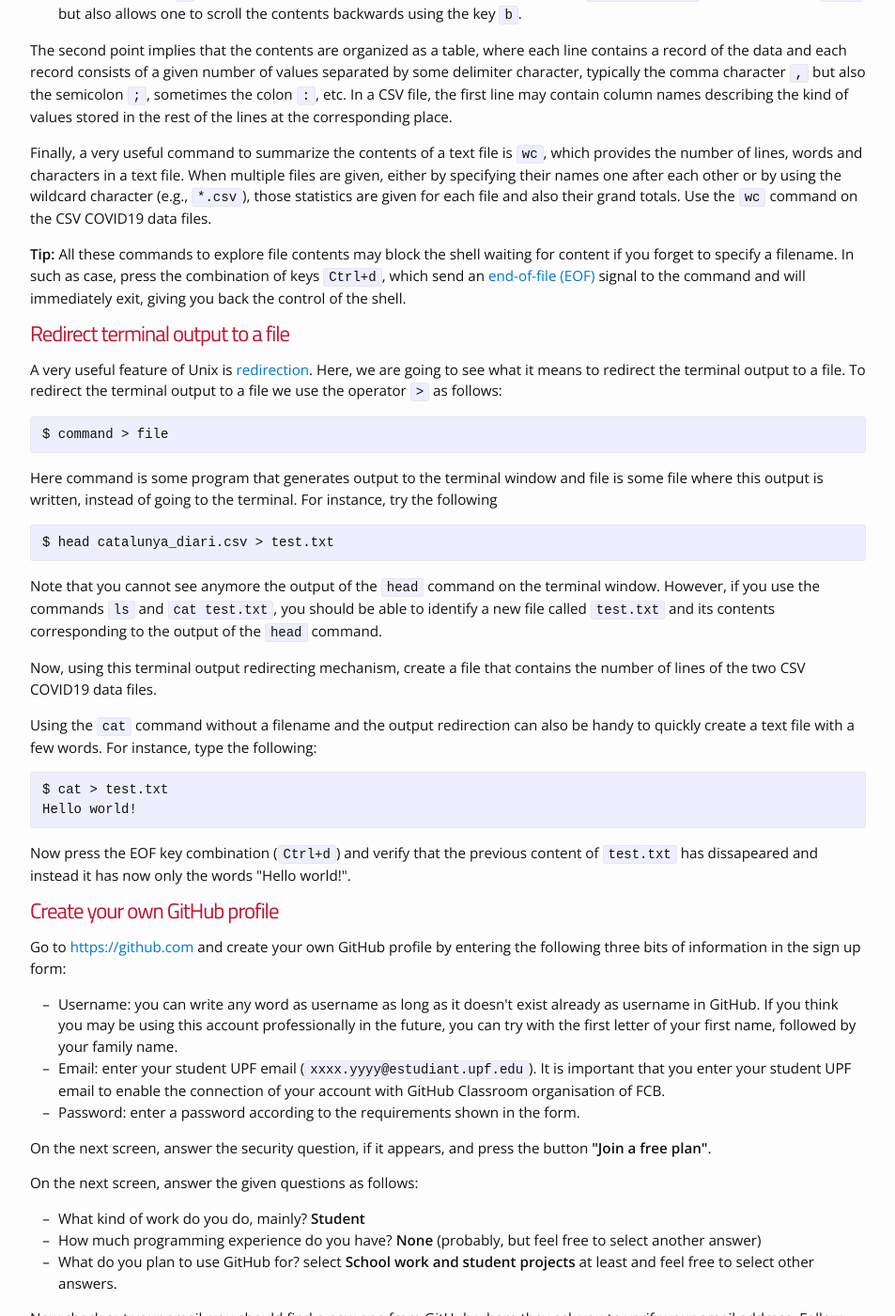
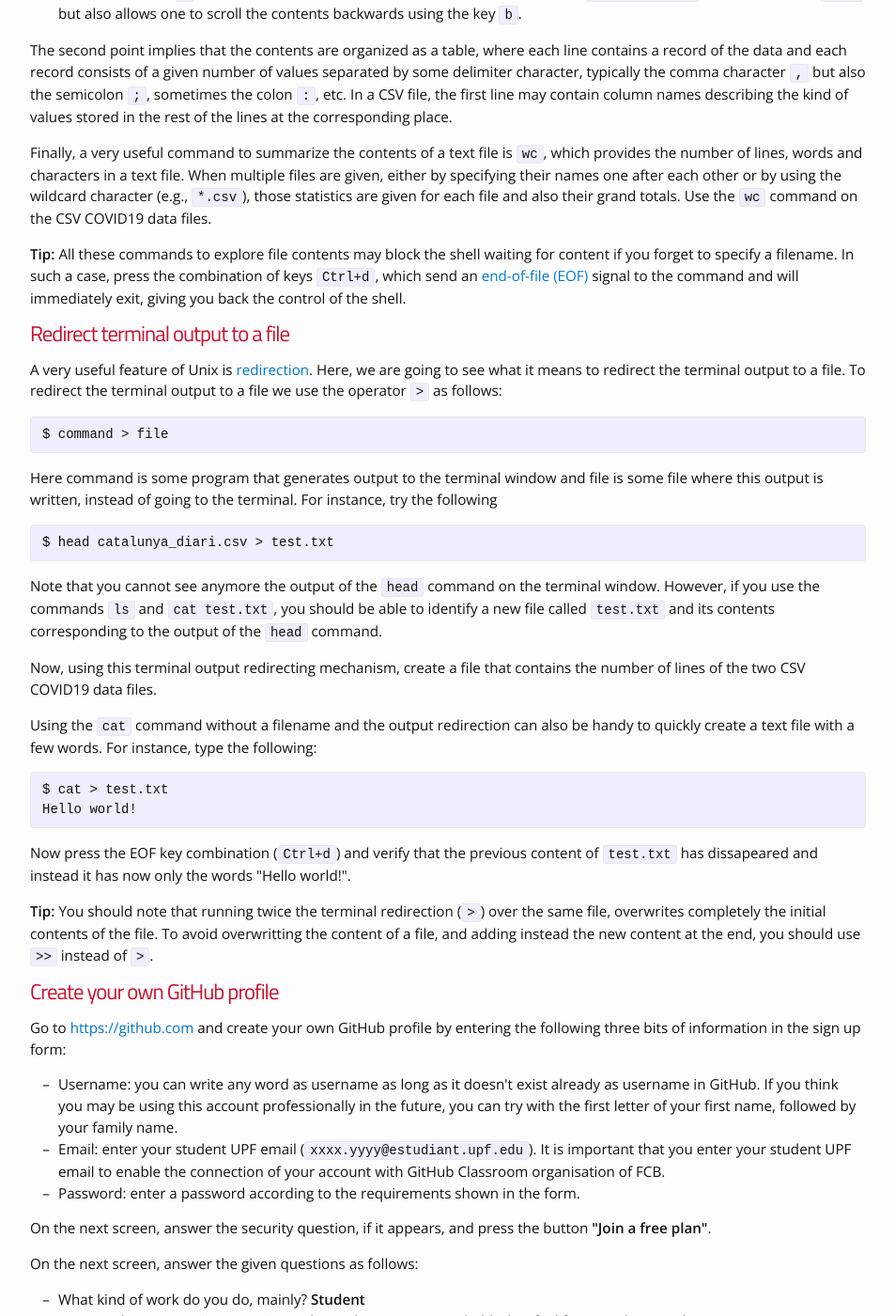
Before and after one commit to funcompbio/funcompbio.github.io, a Jekyll site: the page built from practical1/practical1.md, in a window 1280 px wide and 1400 px high, scrolled down 5036 px. Shown: the whole window at 94% size, without its empty margins (163-1116 px from the left). Built offline with Jekyll 4.4.1, drawn with Linux system fonts in a browser that asks for light colours; nearby versions of some CDN libraries.

Commit message:
Updated practical 1.

```diff
--- a/practical1/practical1.html
+++ b/practical1/practical1.html
@@ -90,7 +90,7 @@
 </ul>
 <p>The second point implies that the contents are organized as a table, where each line contains a record of the data and each record consists of a given number of values separated by some delimiter character, typically the comma character <code>,</code> but also the semicolon <code>;</code>, sometimes the colon <code>:</code>, etc. In a CSV file, the first line may contain column names describing the kind of values stored in the rest of the lines at the corresponding place.</p>
 <p>Finally, a very useful command to summarize the contents of a text file is <code>wc</code>, which provides the number of lines, words and characters in a text file. When multiple files are given, either by specifying their names one after each other or by using the wildcard character (e.g., <code>*.csv</code>), those statistics are given for each file and also their grand totals. Use the <code>wc</code> command on the CSV COVID19 data files.</p>
-<p><strong>Tip:</strong> All these commands to explore file contents may block the shell waiting for content if you forget to specify a filename. In such as case, press the combination of keys <code>Ctrl+d</code>, which send an <a href="https://en.wikipedia.org/wiki/End-of-file">end-of-file (EOF)</a> signal to the command and will immediately exit, giving you back the control of the shell.</p>
+<p><strong>Tip:</strong> All these commands to explore file contents may block the shell waiting for content if you forget to specify a filename. In such a case, press the combination of keys <code>Ctrl+d</code>, which send an <a href="https://en.wikipedia.org/wiki/End-of-file">end-of-file (EOF)</a> signal to the command and will immediately exit, giving you back the control of the shell.</p>
 <h1 id="redirect-terminal-output-to-a-file">Redirect terminal output to a file</h1>
 <p>A very useful feature of Unix is <a href="https://en.wikipedia.org/wiki/Redirection_%28computing%29">redirection</a>. Here, we are going to see what it means to redirect the terminal output to a file. To redirect the terminal output to a file we use the operator <code>&gt;</code> as follows:</p>
 <pre><code>$ command &gt; file</code></pre>
@@ -102,6 +102,7 @@
 <pre><code>$ cat &gt; test.txt
 Hello world!</code></pre>
 <p>Now press the EOF key combination (<code>Ctrl+d</code>) and verify that the previous content of <code>test.txt</code> has dissapeared and instead it has now only the words &quot;Hello world!&quot;.</p>
+<p><strong>Tip:</strong> You should note that running twice the terminal redirection (<code>&gt;</code>) over the same file, overwrites completely the initial contents of the file. To avoid overwritting the content of a file, and adding instead the new content at the end, you should use <code>&gt;&gt;</code> instead of <code>&gt;</code>.</p>
 <h1 id="create-your-own-github-profile">Create your own GitHub profile</h1>
 <p>Go to <a href="https://github.com" class="uri">https://github.com</a> and create your own GitHub profile by entering the following three bits of information in the sign up form:</p>
 <ul>
```
